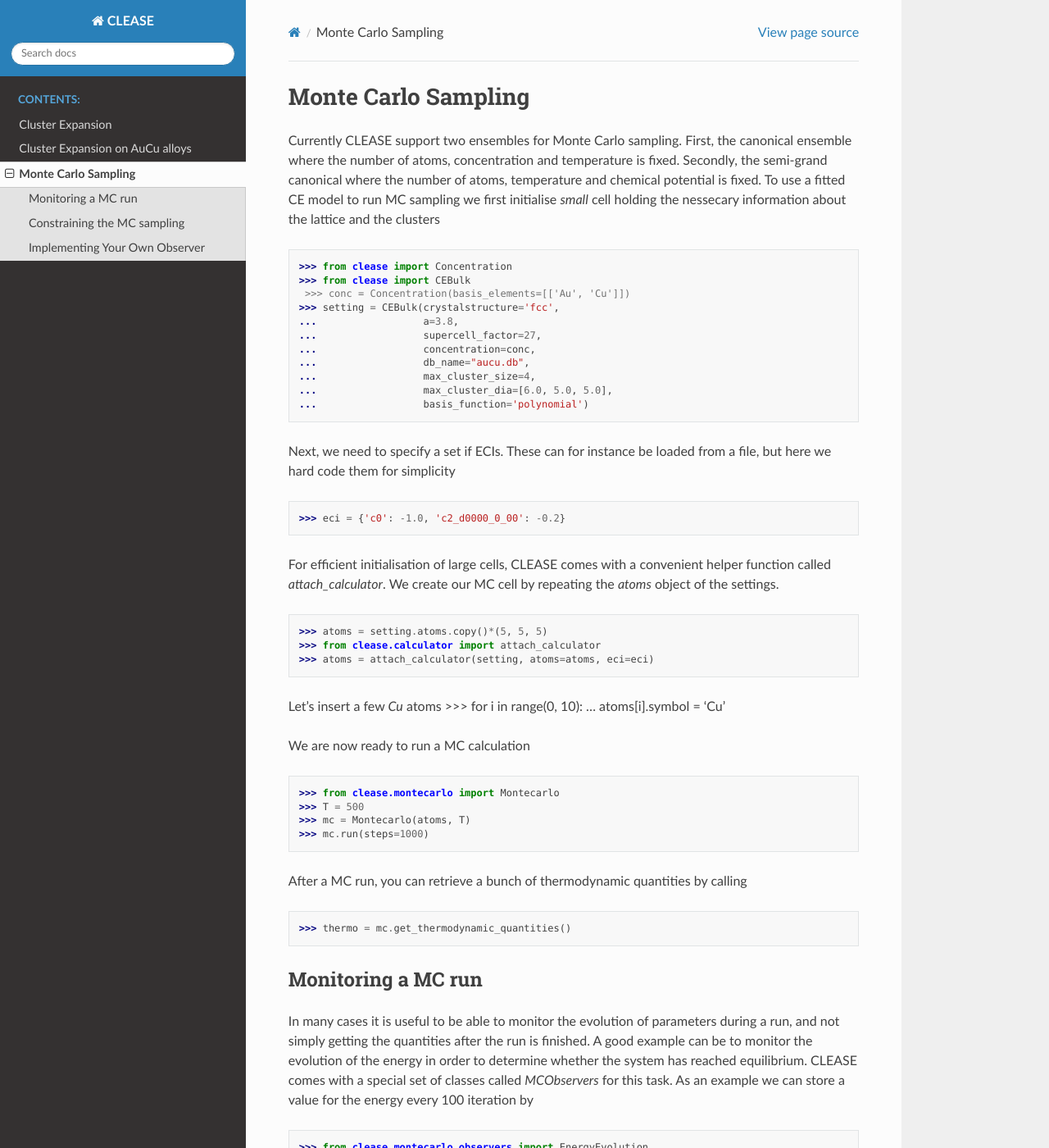
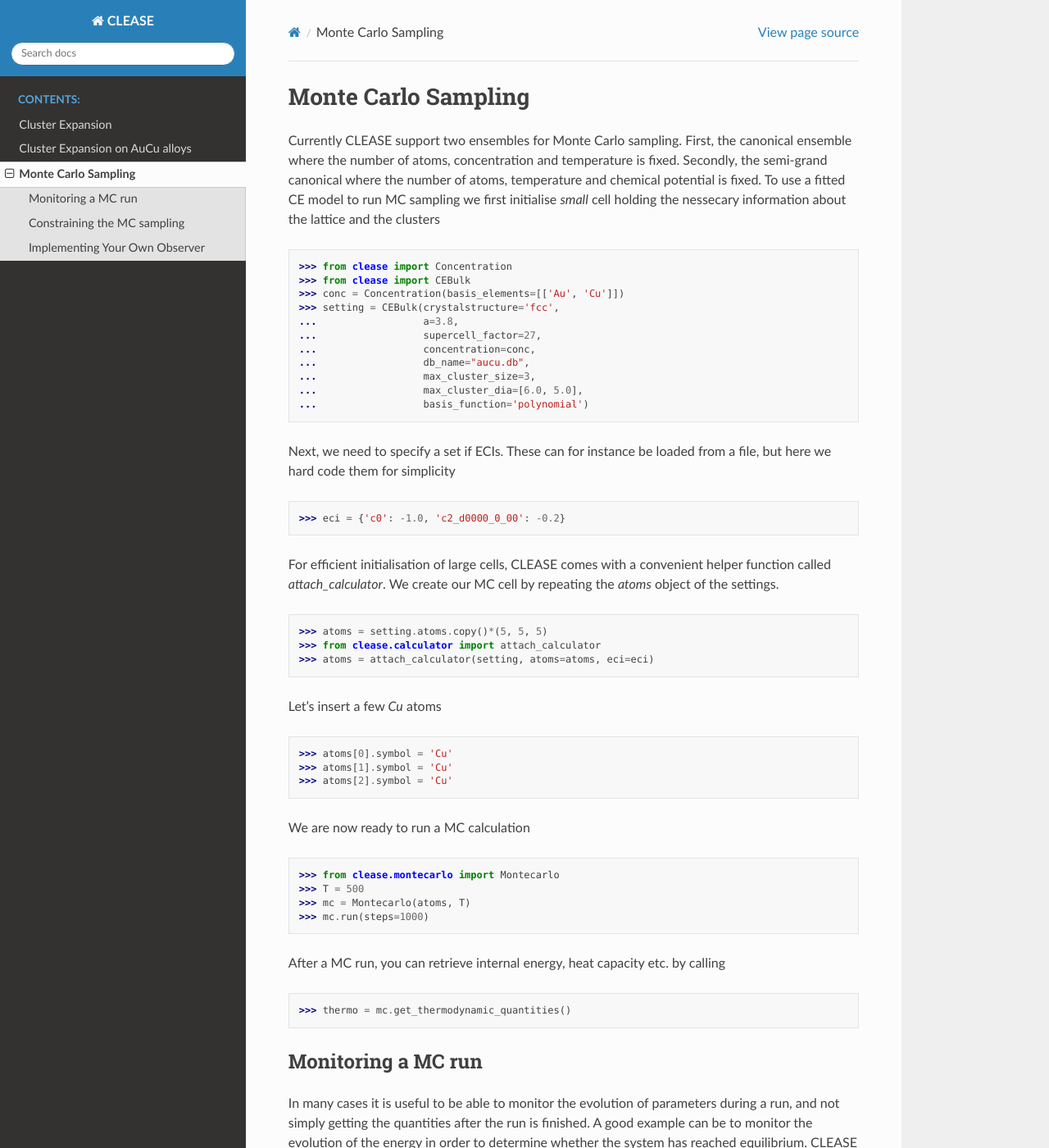
Before and after one commit to wuziqiqiqi/PD, a Sphinx documentation site: the page built from doc/source/montecarlo_sampling.rst, in a window 1280 px wide and 1400 px high. Shown: the whole window at 82% size. Built offline with Sphinx 7.4.7 and the Read the Docs theme 2.0.0, drawn with Linux system fonts in a browser that asks for light colours; some of the changed text lies outside the part shown.

Commit message:
Fix errors

```diff
--- a/doc/source/montecarlo_sampling.rst
+++ b/doc/source/montecarlo_sampling.rst
@@ -11,14 +11,14 @@
 
 >>> from clease import Concentration
 >>> from clease import CEBulk
- >>> conc = Concentration(basis_elements=[['Au', 'Cu']])
+>>> conc = Concentration(basis_elements=[['Au', 'Cu']])
 >>> setting = CEBulk(crystalstructure='fcc',
 ...                  a=3.8,
 ...                  supercell_factor=27,
 ...                  concentration=conc,
 ...                  db_name="aucu.db",
-...                  max_cluster_size=4,
-...                  max_cluster_dia=[6.0, 5.0, 5.0],
+...                  max_cluster_size=3,
+...                  max_cluster_dia=[6.0, 5.0],
 ...                  basis_function='polynomial')
 
 Next, we need to specify a set if ECIs. These can for instance be loaded
@@ -35,8 +35,10 @@
 >>> atoms = attach_calculator(setting, atoms=atoms, eci=eci)
 
 Let's insert a few *Cu* atoms
->>> for i in range(0, 10):
-...     atoms[i].symbol = 'Cu'
+
+>>> atoms[0].symbol = 'Cu'
+>>> atoms[1].symbol = 'Cu'
+>>> atoms[2].symbol = 'Cu'
 
 We are now ready to run a MC calculation
 
@@ -45,8 +47,7 @@
 >>> mc = Montecarlo(atoms, T)
 >>> mc.run(steps=1000)
 
-After a MC run, you can retrieve a bunch of thermodynamic quantities
-by calling
+After a MC run, you can retrieve internal energy, heat capacity etc. by calling
 
 >>> thermo = mc.get_thermodynamic_quantities()
 
@@ -107,22 +108,24 @@
 >>> from clease.montecarlo.observers import MCObserver
 >>> from ase.geometry import get_layers
 >>> class LayerMonitor(MCObserver):
-...     def __init__(self, atoms):
-...         self.layers, _ = get_layers(atoms, [1, 0, 0])
-...         self.layer_average = [0 for _ in set(self.layers)]
-...         self.num_calls = 1
-...         # Initialise the structure
-...         for atom in atoms:
-...             if atom.symbol == 'Cu':
-...                 self.layer_average[self.layers[atom.index]] += 1
-...     def __call__(self, system_changes):
-...         self.num_calls += 1
-...         for change in system_changes:
-...             layer = self.layers[change[0]]
-...             if change[2] == 'Cu':
-...                 self.layer_average[layer] += 1
-...             if change[1] == 'Cu':
-...                 self.layer_average[layer] -= 1
+...    def __init__(self, atoms):
+...        self.layers, _ = get_layers(atoms, [1, 0, 0])
+...        self.layer_average = [0 for _ in set(self.layers)]
+...        self.num_calls = 1
+...        # Initialise the structure
+...        for atom in atoms:
+...            if atom.symbol == 'Cu':
+...                self.layer_average[self.layers[atom.index]] += 1
+...
+...    def __call__(self, system_changes):
+...        self.num_calls += 1
+...        for change in system_changes:
+...            layer = self.layers[change[0]]
+...            if change[2] == 'Cu':
+...                self.layer_average[layer] += 1
+...            if change[1] == 'Cu':
+...                self.layer_average[layer] -= 1
+...
 ...    def get_averages(self):
 ...        return {'layer{}'.format(i): x/self.num_calls for i, x in enumerate(self.layer_average)}
 
@@ -142,6 +145,7 @@
 To use this observer in our calculation
 
 >>> monitor = LayerMonitor(atoms)
+>>> mc = Montecarlo(atoms, T)
 >>> mc.attach(monitor, interval=1)
 >>> mc.run(steps=1000)
 
```
